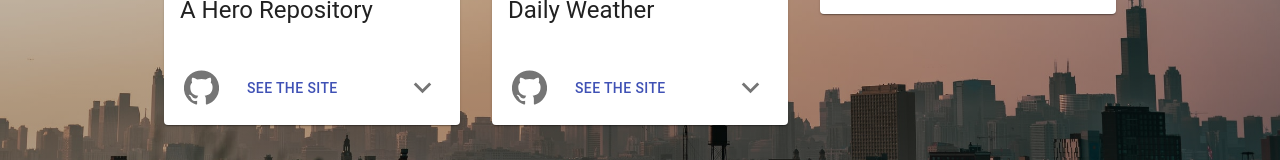
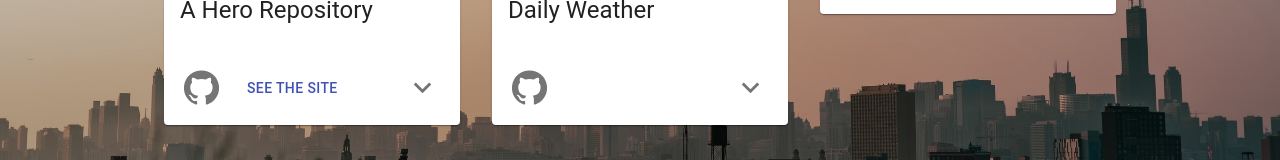
Before and after one commit to LifeTruther/ReactPortfolioWebsite, a React (Create React App) app: page / in a window 1280 px wide. Shown: the part 498-658 px from the top of the page. Built offline with nearby package versions, Linux system fonts and the light colour scheme.

Commit message:
small changes

```diff
--- a/src/components/Home/Home.tsx
+++ b/src/components/Home/Home.tsx
@@ -166,21 +166,18 @@ export const Home = ( props:Props) => {
                                     title="Contemplative Reptile"
                                     style={{height: 140}}
                                     />
-                                </CardActionArea>
                                 <CardContent>
                                     <Typography gutterBottom variant="h5" component="h2">
                                         Daily Weather
                                     </Typography>
 
                                 </CardContent>
-
+                                </CardActionArea>
                                     <CardActions>
                                     <IconButton aria-label="Go to Github" href="https://github.com/LifeTruther/CTW6-Weather-Project" target="_blank">
                                         <GitHubIcon fontSize="large" />
                                     </IconButton>
-                                    <Button variant="text" color="primary" href="https://lifetruther.github.io/CTW6-Weather-Project/" target="_blank">
-                                        See the Site
-                                    </Button>
+
                                     <IconButton
                                         className={clsx(classes.expand, {
                                             [classes.expandOpen]: expanded2,
```
